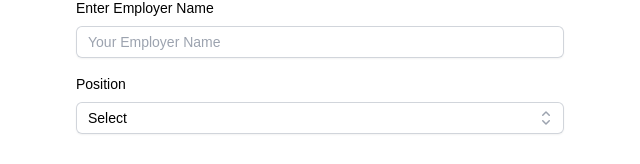
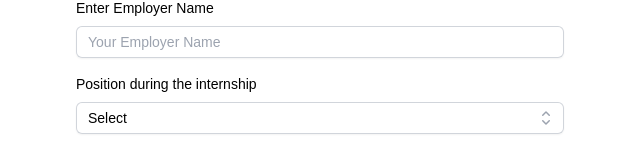
Before and after one commit to Uncool-dudes/ERPPortfolio, a Next.js app: page /AddToPortfolio in a window 1280 px wide. Shown: the part 466-630 px from the top of the page, without its empty margins (0-640 px from the left). Built offline with nearby package versions, Linux system fonts and the light colour scheme.

Commit message:
professionalExperience

```diff
--- a/src/app/AddToPortfolio/ProfesionalExperience.tsx
+++ b/src/app/AddToPortfolio/ProfesionalExperience.tsx
@@ -35,7 +35,7 @@ export default function ProfessionalExperience() {
       <div className="mt-4">
         <Listbox value={selected} onChange={setSelected}>
           <Listbox.Label className="block text-sm font-medium text-foreground">
-            Position
+            Position during the internship
           </Listbox.Label>
           <div className="relative mt-2">
             <ListboxButton className="relative w-full cursor-default rounded-md bg-white py-1.5 pl-3 pr-10 text-left text-foreground shadow-sm ring-1 ring-inset ring-gray-300 focus:outline-none focus:ring-2 focus:ring-indigo-500 sm:text-sm">
```
